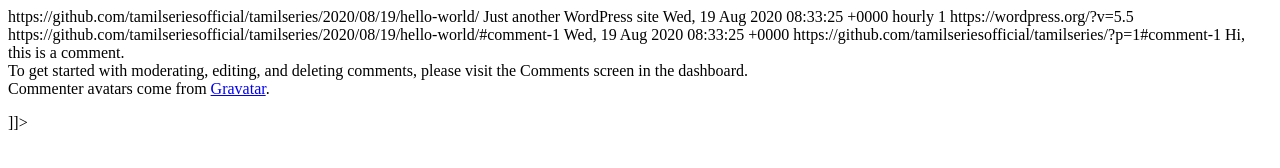
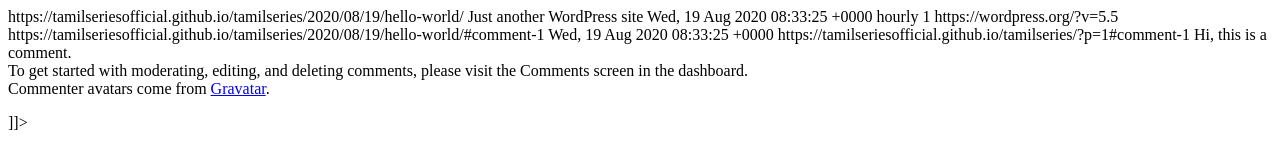
Before and after one commit to tamilseriesofficial/tamilseries, a plain HTML site: page 2020/08/19/hello-world/feed/index.html in a window 1280 px wide. Drawn offline with Linux system fonts and the light colour scheme.

Commit message:
WP2Static UPDATE 2020/08/19/hello-world/feed/index.html

```diff
--- a/2020/08/19/hello-world/feed/index.html
+++ b/2020/08/19/hello-world/feed/index.html
@@ -8,8 +8,8 @@
 <channel>
 	<title>
 	Comments on: Hello world!	</title>
-	<atom:link href="https://github.com/tamilseriesofficial/tamilseries/2020/08/19/hello-world/feed/" rel="self" type="application/rss+xml" />
-	<link>https://github.com/tamilseriesofficial/tamilseries/2020/08/19/hello-world/</link>
+	<atom:link href="https://tamilseriesofficial.github.io/tamilseries/2020/08/19/hello-world/feed/" rel="self" type="application/rss+xml" />
+	<link>https://tamilseriesofficial.github.io/tamilseries/2020/08/19/hello-world/</link>
 	<description>Just another WordPress site</description>
 	<lastBuildDate>Wed, 19 Aug 2020 08:33:25 +0000</lastBuildDate>
 	<sy:updatePeriod>
@@ -20,11 +20,11 @@
 	<item>
 		<title>
 		By: A WordPress Commenter		</title>
-		<link>https://github.com/tamilseriesofficial/tamilseries/2020/08/19/hello-world/#comment-1</link>
+		<link>https://tamilseriesofficial.github.io/tamilseries/2020/08/19/hello-world/#comment-1</link>
 
 		<dc:creator><![CDATA[A WordPress Commenter]]></dc:creator>
 		<pubDate>Wed, 19 Aug 2020 08:33:25 +0000</pubDate>
-		<guid isPermaLink="false">https://github.com/tamilseriesofficial/tamilseries/?p=1#comment-1</guid>
+		<guid isPermaLink="false">https://tamilseriesofficial.github.io/tamilseries/?p=1#comment-1</guid>
 
 					<description><![CDATA[Hi, this is a comment.
 To get started with moderating, editing, and deleting comments, please visit the Comments screen in the dashboard.
```
